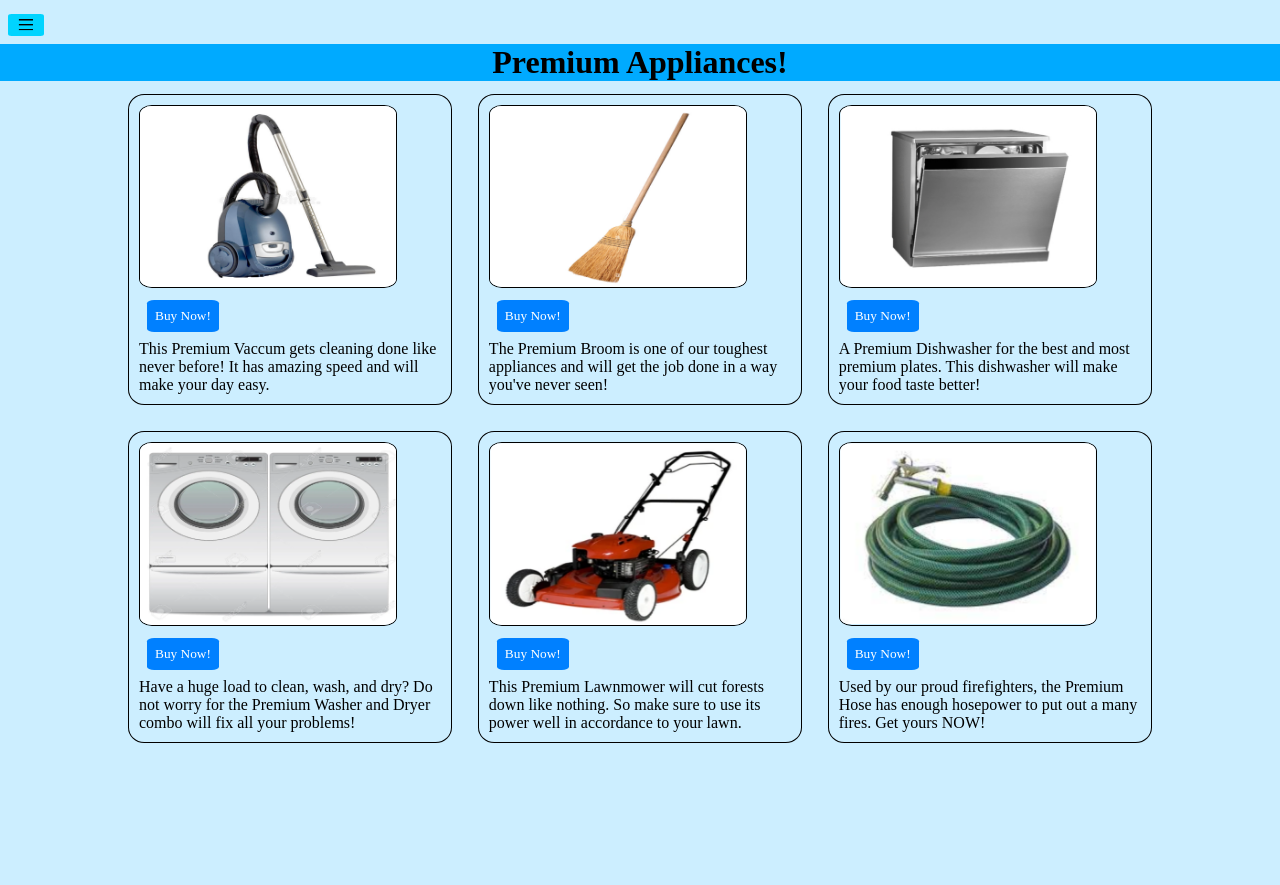
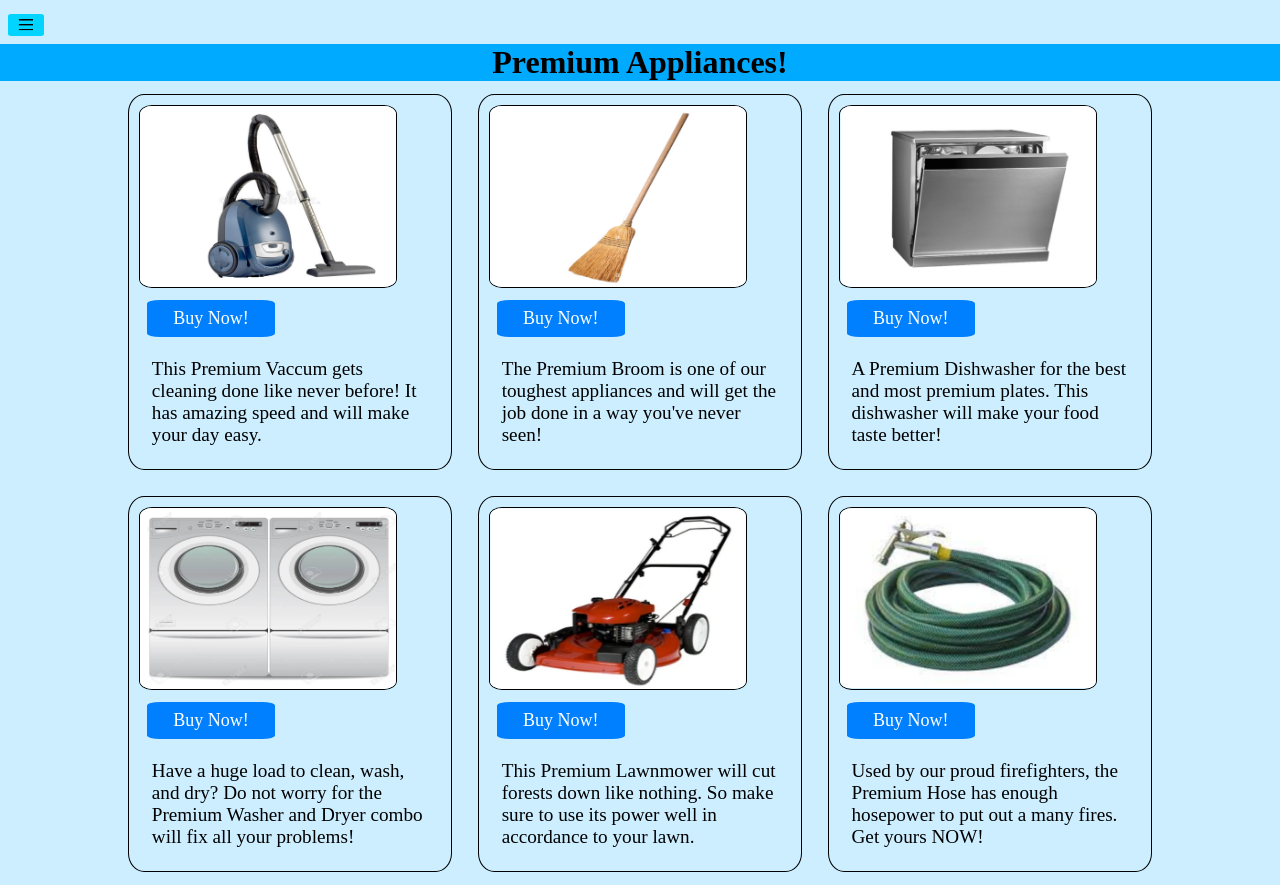
Before and after one commit to Johnny-Rport/Shopping, a React (Create React App) app: page /shopping/Items in a window 1280 px wide. Before the commit the page ends 800 px from the top, so only its background shows below. Built offline with nearby package versions, Linux system fonts and the light colour scheme; a web font is replaced by a local one.

Commit message:
Updating Font

```diff
--- a/src/Pages/Items.tsx
+++ b/src/Pages/Items.tsx
@@ -15,27 +15,27 @@ function Items() {
     <div className={style.grid}>
       <div>
           <img src={vaccumPic} alt='looks like its broken'></img> <button className={style.buyBut}>Buy Now!</button>
-          <p className='content'>This Premium Vaccum gets cleaning done like never before! It has amazing speed and will make your day easy.</p>
+          <p className={style.content}>This Premium Vaccum gets cleaning done like never before! It has amazing speed and will make your day easy.</p>
         </div>
         <div>
           <img src={broomPic} alt='looks like its broken'></img> <button className={style.buyBut}>Buy Now!</button>
-          <p className='content'>The Premium Broom is one of our toughest appliances and will get the job done in a way you've never seen!</p>
+          <p className={style.content}>The Premium Broom is one of our toughest appliances and will get the job done in a way you've never seen!</p>
         </div>
         <div>
           <img src={dishwasherPic} alt='looks like its broken'></img> <button className={style.buyBut}>Buy Now!</button>
-          <p className='content'>A Premium Dishwasher for the best and most premium plates. This dishwasher will make your food taste better!</p>
+          <p className={style.content}>A Premium Dishwasher for the best and most premium plates. This dishwasher will make your food taste better!</p>
         </div>
         <div>
           <img src={laundryPic} alt='looks like its broken'></img> <button className={style.buyBut}>Buy Now!</button>
-          <p className='content'>Have a huge load to clean, wash, and dry? Do not worry for the Premium Washer and Dryer combo will fix all your problems!</p>
+          <p className={style.content}>Have a huge load to clean, wash, and dry? Do not worry for the Premium Washer and Dryer combo will fix all your problems!</p>
         </div>
         <div>
           <img src={lawnPic} alt='looks like its broken'></img> <button className={style.buyBut}>Buy Now!</button>
-          <p className='content'>This Premium Lawnmower will cut forests down like nothing. So make sure to use its power well in accordance to your lawn.</p>
+          <p className={style.content}>This Premium Lawnmower will cut forests down like nothing. So make sure to use its power well in accordance to your lawn.</p>
         </div>
         <div>
           <img src={hosePic} alt='looks like its broken'></img> <button className={style.buyBut}>Buy Now!</button>
-          <p className='content'>Used by our proud firefighters, the Premium Hose has enough hosepower to put out a many fires. Get yours NOW!</p>
+          <p className={style.content}>Used by our proud firefighters, the Premium Hose has enough hosepower to put out a many fires. Get yours NOW!</p>
         </div>
     </div>
 
--- a/src/Pages/css/home.module.css
+++ b/src/Pages/css/home.module.css
@@ -10,6 +10,9 @@
     background-color: hsl(210, 100%, 50%);
     border-radius: 10%;
     border: none;
+    width: 10vw;
+    font-size: large;
+
 }
 
 .buyBut:hover {
@@ -39,6 +42,7 @@
 
  .content {
     margin: 1vw;
+    font-size: 1.5vw;
 }
 
  .link {
```
